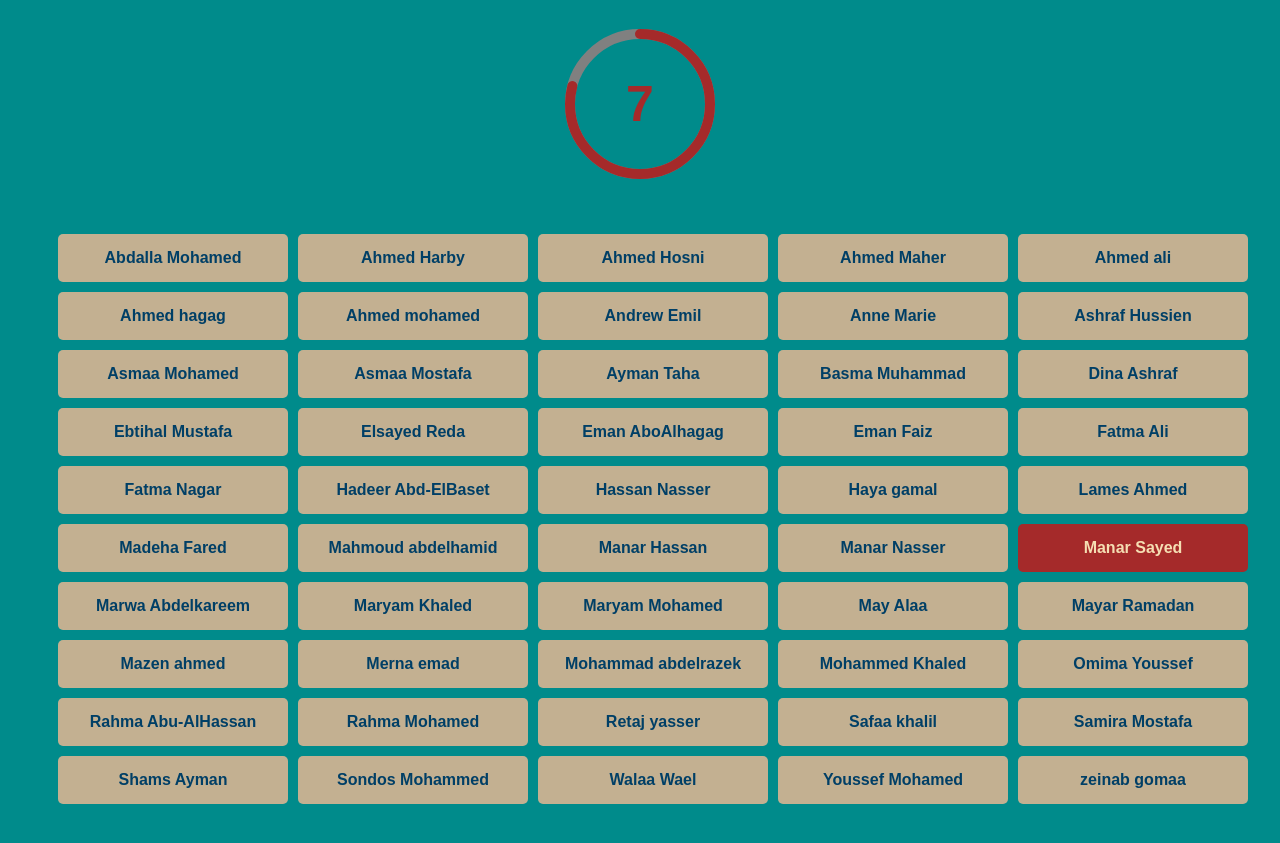
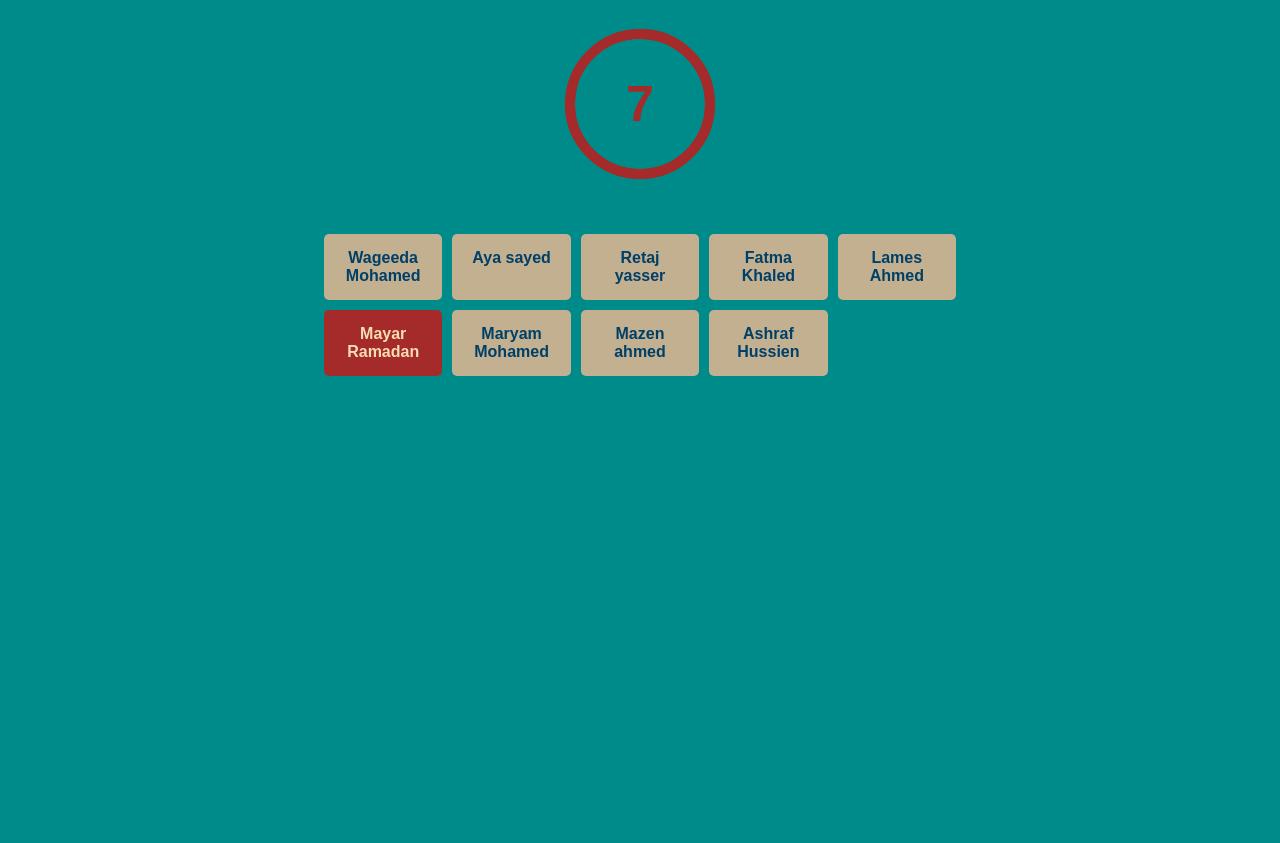
Before and after one commit to Reda1234-tech/winner, a plain HTML site: page index.html in a window 1280 px wide. Shown: the part 75-918 px from the top of the page. After the commit the page ends 800 px from the top, so only its background shows below. Drawn offline with nearby package versions, Linux system fonts and the light colour scheme.

Commit message:
Update index.html

```diff
--- a/index.html
+++ b/index.html
@@ -21,8 +21,7 @@
         grid-template-columns: repeat(5, 1fr);
         gap: 10px;
         margin: 50px auto;
-        /* width: 50%; */
-        padding: 0 50px;
+        width: 50%;
       }
       .name {
         padding: 15px;
@@ -30,18 +29,20 @@
         color: #003f66;
         font-weight: bold;
         border-radius: 5px;
-        width: 200px;
       }
       .winner {
         background-color: brown !important;
         color: wheat;
       }
+
+      /* Countdown Circle */
       #countdown-container {
         position: relative;
         width: 160px;
         height: 160px;
         margin: 20px auto;
       }
+
       #countdown {
         position: absolute;
         top: 50%;
@@ -51,17 +52,20 @@
         font-weight: bold;
         color: brown;
       }
+
       svg {
-        transform: rotate(-90deg);
+        transform: rotate(-90deg); /* Rotate to start from top */
       }
+
       #progress-circle {
         stroke-linecap: round;
-        stroke-dasharray: 440;
+        stroke-dasharray: 440; /* Full circle */
         stroke-dashoffset: 0;
         transition: stroke-dashoffset 1s linear;
       }
+
       #winner-name {
-        font-size: 70px;
+        font-size: 50px;
         font-weight: bold;
         color: brown;
         margin-top: 20px;
@@ -70,13 +74,15 @@
   </head>
   <body>
     <h1>And The Winner...</h1>
+
+    <!-- Circular Countdown Timer -->
     <div id="countdown-container">
       <svg width="160" height="160">
         <circle
           cx="80"
           cy="80"
           r="70"
-          stroke="gray"
+          stroke="brown"
           stroke-width="10"
           fill="none"
         />
@@ -94,6 +100,7 @@
       </svg>
       <div id="countdown">10</div>
     </div>
+
     <div id="winner-name"></div>
     <div class="matrix" id="matrix"></div>
     <audio id="drumroll" src="drumroll.mp3"></audio>
@@ -101,61 +108,21 @@
 
     <script>
       let names = [
-        "Abdalla Mohamed",
-        "Ahmed Harby",
-        "Ahmed Hosni",
-        "Ahmed Maher",
-        "Ahmed ali",
-        "Ahmed hagag",
-        "Ahmed mohamed",
-        "Andrew Emil",
-        "Anne Marie",
+        "Wageeda Mohamed ",
+        "Aya sayed",
+        "Retaj yasser",
+        "Fatma Khaled",
+        "Lames Ahmed",
+        "Mayar Ramadan",
+        "Maryam Mohamed",
+        "Mazen ahmed",
         "Ashraf Hussien",
-        "Asmaa Mohamed",
-        "Asmaa Mostafa",
-        "Ayman Taha",
-        "Basma Muhammad",
-        "Dina Ashraf",
-        "Ebtihal Mustafa",
-        "Elsayed Reda",
-        "Eman AboAlhagag",
-        "Eman Faiz",
-        "Fatma Ali",
-        "Fatma Nagar",
-        "Hadeer Abd-ElBaset",
-        "Hassan Nasser",
-        "Haya gamal",
-        "Lames Ahmed",
-        "Madeha Fared",
-        "Mahmoud abdelhamid",
-        "Manar Hassan",
-        "Manar Nasser",
-        "Manar Sayed",
-        "Marwa Abdelkareem",
-        "Maryam Khaled",
-        "Maryam Mohamed",
-        "May Alaa",
-        "Mayar Ramadan",
-        "Mazen ahmed",
-        "Merna emad",
-        "Mohammad abdelrazek",
-        "Mohammed Khaled",
-        "Omima Youssef",
-        "Rahma Abu-AlHassan",
-        "Rahma Mohamed",
-        "Retaj yasser",
-        "Safaa khalil",
-        "Samira Mostafa",
-        "Shams Ayman",
-        "Sondos Mohammed",
-        "Walaa Wael",
-        "Youssef Mohamed",
-        "zeinab gomaa",
       ];
+
       let matrixDiv = document.getElementById("matrix");
       let countdownDiv = document.getElementById("countdown");
+      let winnerDiv = document.getElementById("winner-name");
       let progressCircle = document.getElementById("progress-circle");
-      let winnerDiv = document.getElementById("winner-name");
 
       names.forEach((name) => {
         let div = document.createElement("div");
@@ -168,14 +135,16 @@
         let countdown = 10;
         let drumroll = document.getElementById("drumroll");
         let cheer = document.getElementById("cheer");
+
         drumroll.play();
+        drumroll.loop = true;
         countdownDiv.textContent = countdown;
 
         let countdownInterval = setInterval(() => {
           countdown--;
           countdownDiv.textContent = countdown;
 
-          let offset = (440 / 10) * (10 - countdown);
+          let offset = (440 / 10) * (10 - countdown); // Reduce border like clock
           progressCircle.style.strokeDashoffset = offset;
 
           if (countdown === 0) {
@@ -199,6 +168,7 @@
           drumroll.currentTime = 0;
           cheer.play();
           confetti({ particleCount: 200, spread: 100 });
+
           let finalWinner = document.querySelector(".winner").textContent;
           document.getElementById("countdown-container").style.display = "none";
           winnerDiv.textContent = `🎉 ${finalWinner} 🎉`;
```
